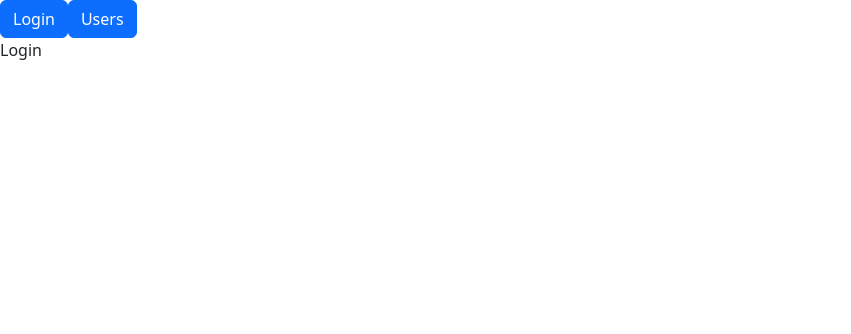
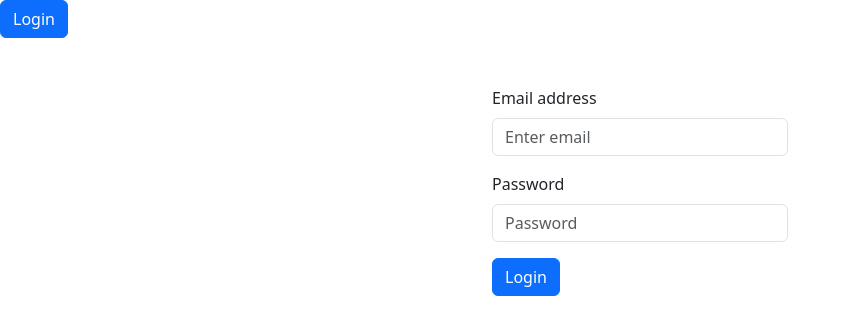
Before and after one commit to afrizal0811/vhiweb-fe, a React (Create React App) app: page / in a window 1280 px wide. Shown: the top 334 px of the page, without its empty margins (0-851 px from the left). Built offline with nearby package versions, Linux system fonts and the light colour scheme.

Commit message:
add handlesubmit

```diff
--- a/src/header/Header.jsx
+++ b/src/header/Header.jsx
@@ -1,15 +1,34 @@
 import React from 'react'
 import { Button } from 'react-bootstrap'
 import { Link, Outlet } from 'react-router-dom'
+import { HandleButton } from '../utility/handleButton'
+
 const Header = () => {
+  const { loggedIn, handleLogout } = HandleButton()
+
+  const renderUserButton = (
+    <Link to='/users?page=1'>
+      <Button variant='primary'>Users</Button>
+    </Link>
+  )
+  const renderLoginButton = (
+    <Link to='/'>
+      <Button variant='primary'>Login</Button>
+    </Link>
+  )
+  const renderLogoutButton = (
+    <Button
+      onClick={handleLogout}
+      variant='primary'
+    >
+      Logout
+    </Button>
+  )
+
   return (
     <div>
-      <Link to='/'>
-        <Button variant='primary'>Login</Button>
-      </Link>
-      <Link to='/users?page=1'>
-        <Button variant='primary'>Users</Button>
-      </Link>
+      {!loggedIn ? renderLoginButton : renderLogoutButton}
+      {loggedIn && renderUserButton}
       <Outlet />
     </div>
   )
--- a/src/login/Login.jsx
+++ b/src/login/Login.jsx
@@ -1,7 +1,47 @@
 import React from 'react'
+import { Button, Form } from 'react-bootstrap'
+import { HandleButton } from '../utility/handleButton'
 
 const Login = () => {
-  return <div>Login</div>
+  const { handleChange, handleSubmit } = HandleButton()
+  return (
+    <div className='m-5 d-flex justify-content-center align-items-center'>
+      <Form className='w-25'>
+        <Form.Group
+          className='mb-3'
+          controlId='formBasicEmail'
+        >
+          <Form.Label>Email address</Form.Label>
+          <Form.Control
+            name='email'
+            onChange={handleChange}
+            type='email'
+            placeholder='Enter email'
+          />
+        </Form.Group>
+
+        <Form.Group
+          className='mb-3'
+          controlId='formBasicPassword'
+        >
+          <Form.Label>Password</Form.Label>
+          <Form.Control
+            name='password'
+            onChange={handleChange}
+            type='password'
+            placeholder='Password'
+          />
+        </Form.Group>
+        <Button
+          onClick={handleSubmit}
+          variant='primary'
+          type='submit'
+        >
+          Login
+        </Button>
+      </Form>
+    </div>
+  )
 }
 
 export default Login
--- a/src/utility/getApi.js
+++ b/src/utility/getApi.js
@@ -11,3 +11,15 @@
     })
   return url
 }
+
+export const postApi = async (URL, params) => {
+  const url = await axios
+    .post(URL, params)
+    .then((response) => {
+      return response
+    })
+    .catch((error) => {
+      console.log(error)
+    })
+  return url
+}
--- /dev/null
+++ b/src/utility/handleButton.js
@@ -0,0 +1,49 @@
+import { useState } from 'react'
+import { useNavigate } from 'react-router-dom'
+import { baseUrl } from '../constant/baseUrl'
+import { postApi } from '../utility/getApi'
+import { localStorages } from './localStorages'
+
+export const HandleButton = () => {
+  const navigate = useNavigate()
+  const [loggedIn, setLoggedIn] = useState(false)
+  const [values, setValues] = useState({
+    email: '',
+    password: '',
+  })
+
+  const signin = async () => {
+    const url = `${baseUrl}/login`
+    const response = await postApi(url, values)
+    const token = response.data.token
+    localStorages(token)
+    setLoggedIn(true)
+  }
+
+  const handleChange = (e) => {
+    setValues({
+      ...values,
+      [e.target.name]: e.target.value,
+    })
+  }
+
+  const handleSubmit = (e) => {
+    e.preventDefault()
+    signin()
+    navigate('/users?pages=1')
+  }
+
+  const handleLogout = () => {
+    setLoggedIn(false)
+    localStorage.clear()
+    navigate('/')
+  }
+
+  return {
+    handleChange,
+    handleSubmit,
+    handleLogout,
+    values,
+    loggedIn,
+  }
+}
--- /dev/null
+++ b/src/utility/localStorages.js
@@ -0,0 +1,3 @@
+export function localStorages(token) {
+  localStorage.setItem('token', token)
+}
```
